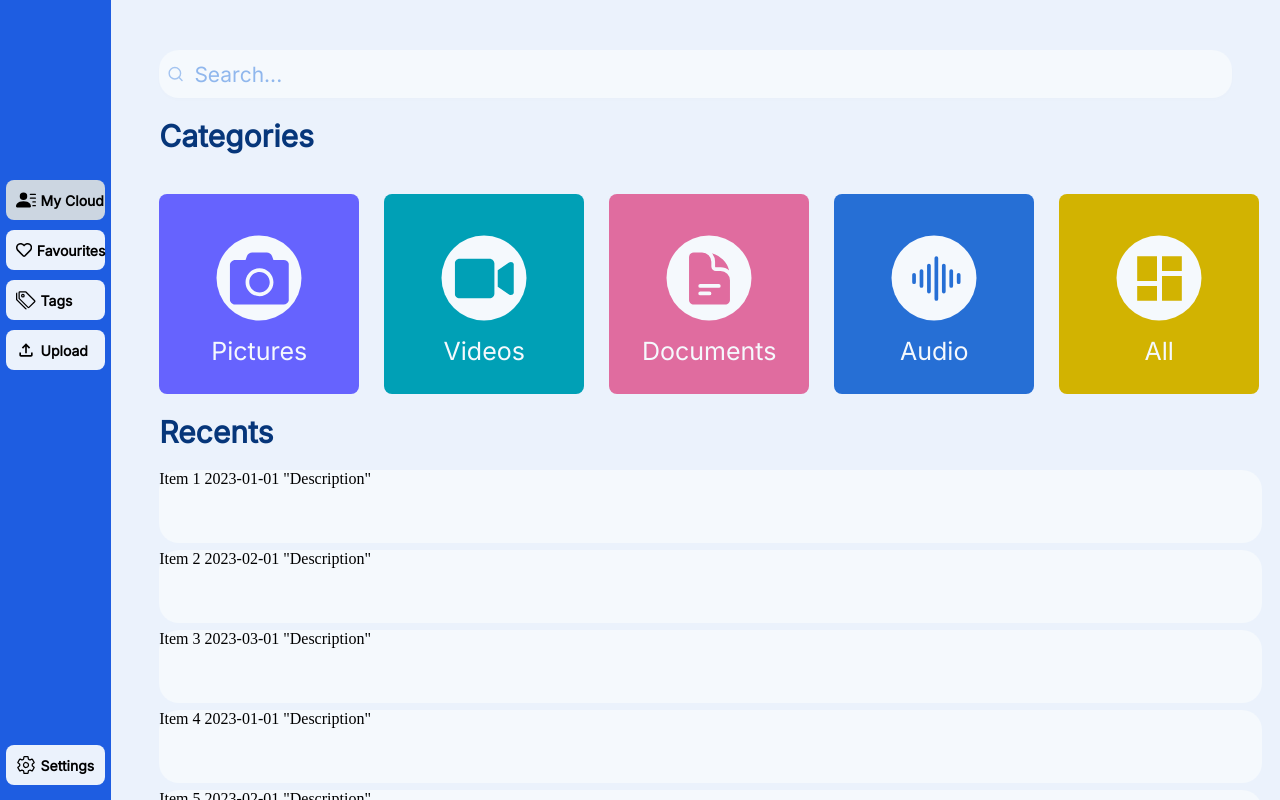
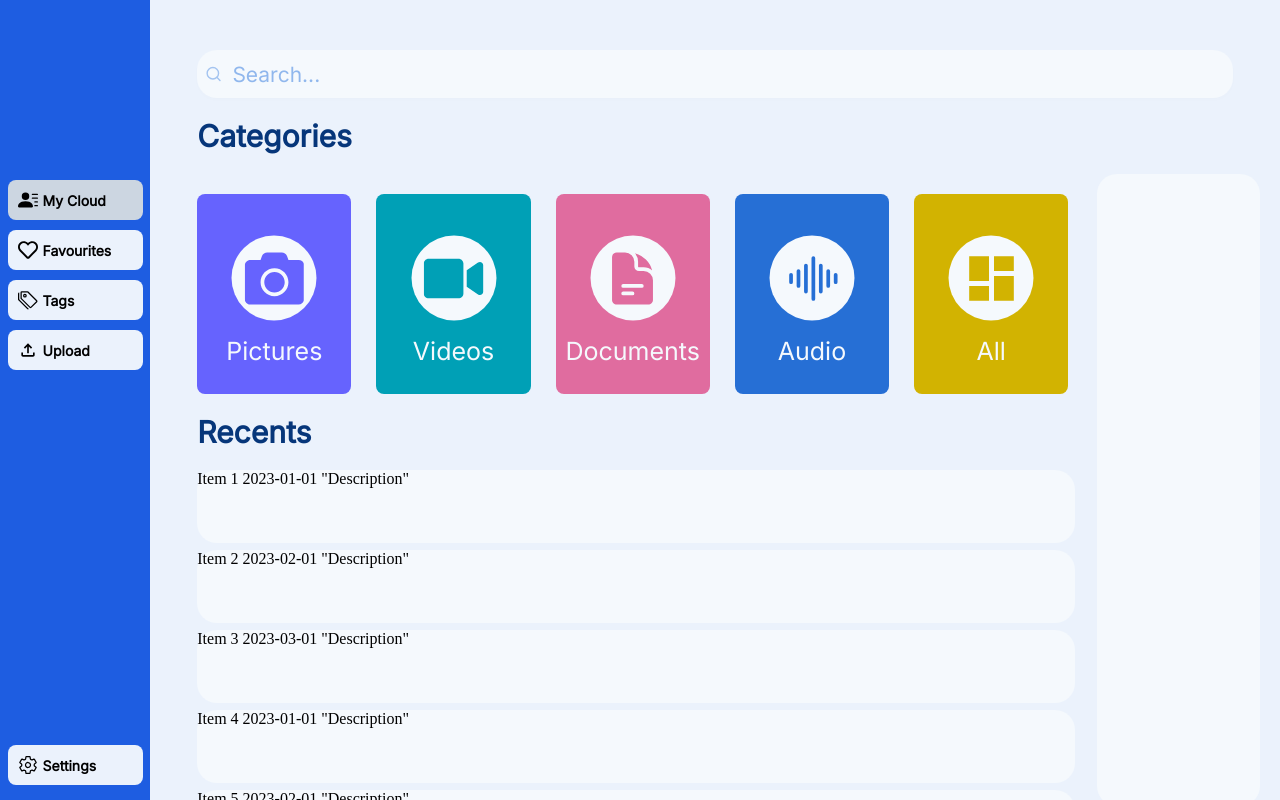
Before and after one commit to imrahn4/personal-cloud-project, a React (Create React App) app: page /my-cloud in a window 1280 px wide. Built offline with nearby package versions, Linux system fonts and the light colour scheme.

Commit message:
changes pages

```diff
--- a/src/MyCloud.css
+++ b/src/MyCloud.css
@@ -14,6 +14,7 @@
 .cloud-page-container-left {
     margin-right: 4px;
     height: 50vh;
+    width: 70vw;
   }
 
 .cloud-page-container-right {
--- a/src/MyCloudPage.js
+++ b/src/MyCloudPage.js
@@ -15,8 +15,8 @@ const MyCloudPage = () => {
     { title: 'Item 1', date: '2023-01-01', description: 'Description' },
     { title: 'Item 2', date: '2023-02-01', description: 'Description' },
     { title: 'Item 3', date: '2023-03-01', description: 'Description' },
-    { title: 'Item 4', date: '2023-01-01', description: 'Description'  },
-    { title: 'Item 5', date: '2023-02-01', description: 'Description'  },
+    { title: 'Item 4', date: '2023-01-01', description: 'Description' },
+    { title: 'Item 5', date: '2023-02-01', description: 'Description' },
     { title: 'Item 6', date: '2023-03-01', description: 'Description' },
     // Add more items as needed
   ];
@@ -33,56 +33,58 @@ const MyCloudPage = () => {
     <div>
       {/* Search bar */}
       <div className="search-container">
-        <FiSearch className="search-icon" size={18}/>
-        <input type="text" placeholder="Search..." className="search-input"/>
+        <FiSearch className="search-icon" size={18} />
+        <input type="text" placeholder="Search..." className="search-input" />
       </div>
 
       {/* Main content*/}
-      <h1 style={{marginLeft: '2.5%'}} className="search-header" ></h1> {/* Underneath this will be search results */}
-      <h1 style={{marginLeft: '2.5%'}} className="header">Categories</h1>
+      <h1 style={{ marginLeft: '2.5%' }} className="search-header" ></h1>
+      <h1 style={{ marginLeft: '2.5%' }} className="header">Categories</h1>
 
-      <div style={{marginLeft: '2.5%'}} className="cloud-page-container">
+      <div style={{ marginLeft: '2.5%' }} className="cloud-page-container">
         <div className="cloud-page-container-left">
+          {selectedCategory === 'home' && (
             <div className="cloud-page-home">
               <div className="category-container">
-
                 {/* Pictures */}
-              <div className="category-item-container" style={{backgroundColor:'#6663FE'}} onClick={() => handleCategoryClick('pictures')}>
+                <div className="category-item-container" style={{ backgroundColor: '#6663FE' }} onClick={() => handleCategoryClick('pictures')}>
                   <div className="category-item-circle">
-                  <FaCamera className="category-item-icon" style={{color:'#6663FE'}}/>
+                    <FaCamera className="category-item-icon" style={{ color: '#6663FE' }} />
                     <div className="category-item-text"> Pictures </div>
                   </div>
                 </div>
 
-              <div className="category-item-container" style={{backgroundColor:'#00A0B6'}}>
+                {/* Videos */}
+                <div className="category-item-container" style={{ backgroundColor: '#00A0B6' }} onClick={() => handleCategoryClick('videos')}>
                   <div className="category-item-circle">
-                  <FaVideo className="category-item-icon" style={{color:'#00A0B6'}}/>
+                    <FaVideo className="category-item-icon" style={{ color: '#00A0B6' }} />
                     <div className="category-item-text"> Videos </div>
                   </div>
                 </div>
 
-              <div className="category-item-container" style={{backgroundColor:'#E06C9F'}}>
+                {/* Documents */}
+                <div className="category-item-container" style={{ backgroundColor: '#E06C9F' }} onClick={() => handleCategoryClick('documents')}>
                   <div className="category-item-circle">
-                  <HiDocumentText className="category-item-icon" style={{color:'#E06C9F'}}/>
+                    <HiDocumentText className="category-item-icon" style={{ color: '#E06C9F' }} />
                     <div className="category-item-text"> Documents </div>
                   </div>
                 </div>
 
-              <div className="category-item-container" style={{backgroundColor:'#266FD5'}}>
+                {/* Audio */}
+                <div className="category-item-container" style={{ backgroundColor: '#266FD5' }} onClick={() => handleCategoryClick('audio')}>
                   <div className="category-item-circle">
-                  <BsSoundwave className="category-item-icon" style={{color:'#266FD5'}}/>
+                    <BsSoundwave className="category-item-icon" style={{ color: '#266FD5' }} />
                     <div className="category-item-text"> Audio </div>
                   </div>
-
                 </div>
 
-              <div className="category-item-container" style={{backgroundColor:'#D2B301'}}>
+                {/* All */}
+                <div className="category-item-container" style={{ backgroundColor: '#D2B301' }} onClick={() => handleCategoryClick('all')}>
                   <div className="category-item-circle">
-                  <MdDashboard className="category-item-icon" style={{color:'#D2B301'}}/>
+                    <MdDashboard className="category-item-icon" style={{ color: '#D2B301' }} />
                     <div className="category-item-text"> All </div>
                   </div>
                 </div>
-
               </div>
 
               <h1 className="header">Recents</h1>
@@ -93,28 +95,49 @@ const MyCloudPage = () => {
                 ))}
               </div>
 
+            </div>
+          )}
 
+          {selectedCategory === 'pictures' && (
+            <div className="cloud-page-pictures-container">
+              {/* Content for the Pictures category */}
+              pics
+            </div>
+          )}
+
+          {selectedCategory === 'videos' && (
+            <div className="cloud-page-pictures-container">
+              {/* Content for the Videos category */}
+              vids
+            </div>
+          )}
+
+          {selectedCategory === 'documents' && (
+            <div className="cloud-page-pictures-container">
+              {/* Content for the Documents category */}
+              docs
+            </div>
+          )}
+
+          {selectedCategory === 'audio' && (
+            <div className="cloud-page-pictures-container">
+              {/* Content for the Audio category */}
+              auds
+            </div>
+          )}
+
+          {selectedCategory === 'all' && (
+            <div className="cloud-page-pictures-container">
+              {/* Content for the All category */}
+              all
+            </div>
+          )}
         </div>
 
-          <div className="cloud-page-pictures-container">
-          </div>
-
-          <div className="cloud-page-videos-container">
-          </div>
-
-          <div className="cloud-page-documents-container">
-          </div>
-
-          <div className="cloud-page-audio-container">
-          </div>
-
-          <div className="cloud-page-other-container">
-          </div>
-        </div>
 
         <div className="cloud-page-container-right">
+          {/* Right container content goes here */}
         </div>
-
       </div>
     </div>
   );
--- a/src/MyCloudPictures.css
+++ b/src/MyCloudPictures.css
@@ -1,9 +1,8 @@
 
 .cloud-page-pictures-container {
     flex-grow: 1;
-    width: 70vw;
+    width: 69.5vw;
     height: 79vh;
     background-color: #f5f9fd;
     border-radius: 20px;
-    margin-right: 10px;
 }
```
Lines whose indentation alone changed are shown as unchanged.
